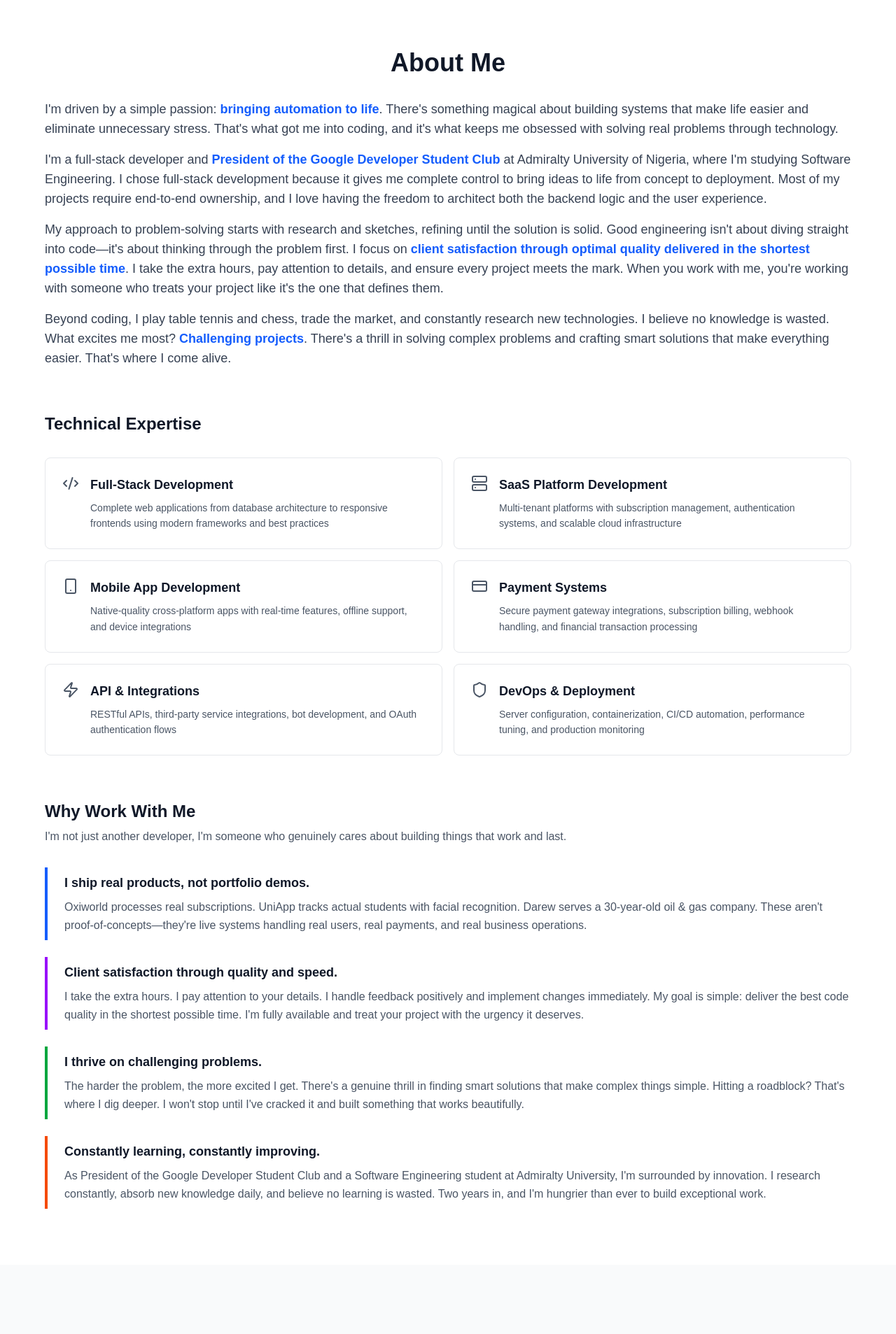
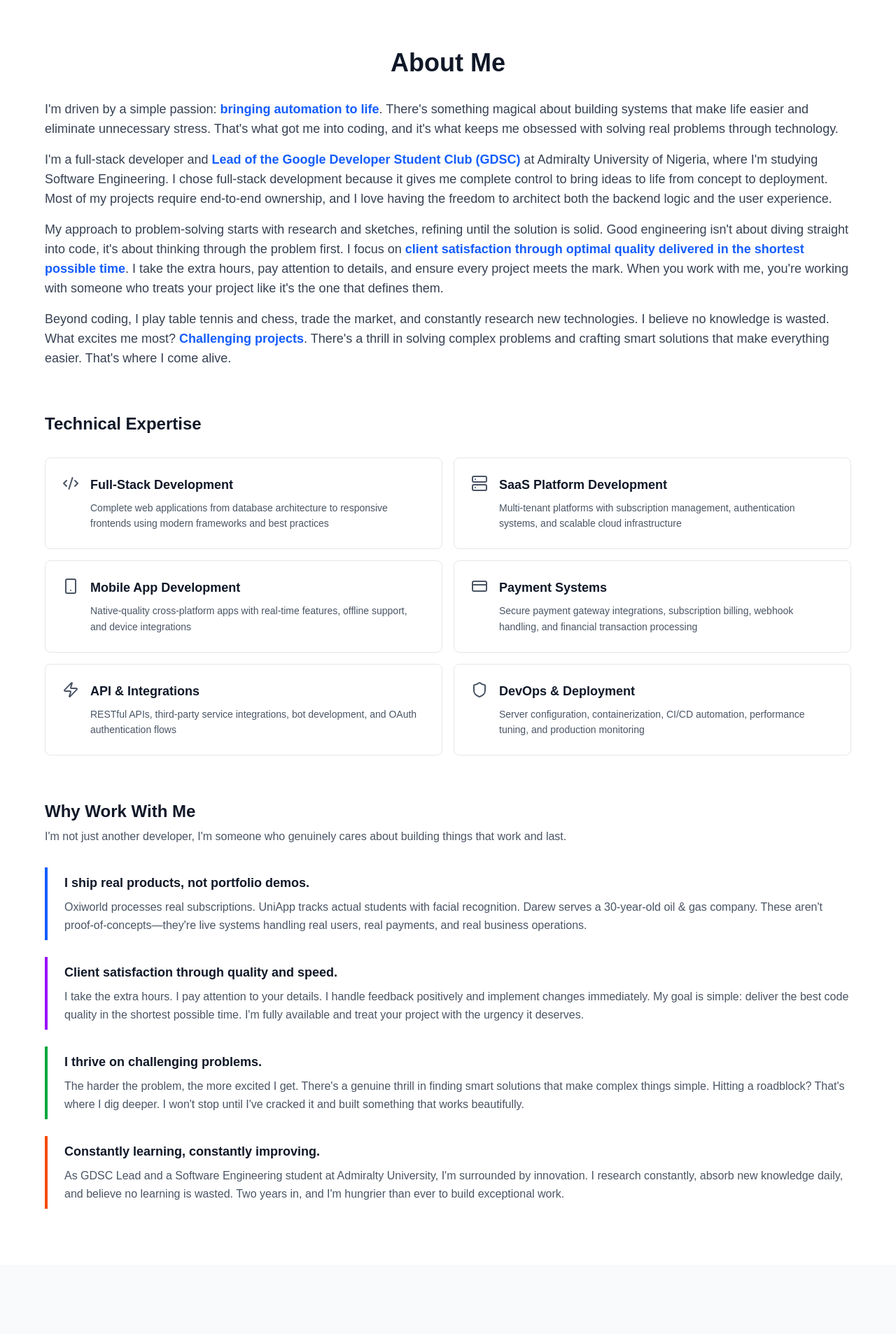
Before and after one commit to DevObiChinaka/portfolio, a Next.js app: page / in a window 1280 px wide. Shown: the part 1001-2908 px from the top of the page at 70% size. Built offline with nearby package versions, Linux system fonts and the light colour scheme.

Commit message:
Fix GDSC title from President to Lead (official terminology)

```diff
--- a/components/About.tsx
+++ b/components/About.tsx
@@ -55,14 +55,14 @@ export default function About() {
             That's what got me into coding, and it's what keeps me obsessed with solving real problems through technology.
           </p>
           <p>
-            I'm a full-stack developer and <span className="font-semibold text-blue-600 dark:text-blue-400">President of the Google Developer Student Club</span> at
+            I'm a full-stack developer and <span className="font-semibold text-blue-600 dark:text-blue-400">Lead of the Google Developer Student Club (GDSC)</span> at
             Admiralty University of Nigeria, where I'm studying Software Engineering. I chose full-stack development because it gives me
             complete control to bring ideas to life from concept to deployment. Most of my projects require end-to-end ownership,
             and I love having the freedom to architect both the backend logic and the user experience.
           </p>
           <p>
             My approach to problem-solving starts with research and sketches, refining until the solution is solid.
-            Good engineering isn't about diving straight into code—it's about thinking through the problem first.
+            Good engineering isn't about diving straight into code, it's about thinking through the problem first.
             I focus on{' '}
             <span className="font-semibold text-blue-600 dark:text-blue-400">client satisfaction through optimal quality delivered in the shortest possible time</span>.
             I take the extra hours, pay attention to details, and ensure every project meets the mark. When you work with me,
@@ -155,7 +155,7 @@ export default function About() {
                 Constantly learning, constantly improving.
               </h4>
               <p className="text-sm sm:text-base text-gray-600 dark:text-gray-400 leading-relaxed">
-                As President of the Google Developer Student Club and a Software Engineering student at Admiralty University,
+                As GDSC Lead and a Software Engineering student at Admiralty University,
                 I'm surrounded by innovation. I research constantly, absorb new knowledge daily, and believe no learning is wasted.
                 Two years in, and I'm hungrier than ever to build exceptional work.
               </p>
```
Also changed, not shown: 1 other file (tests, documents, lock files or other folders).
